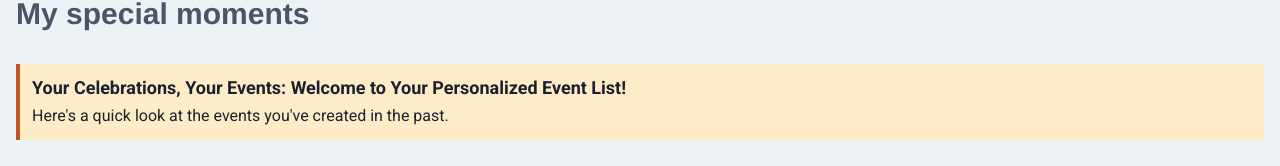
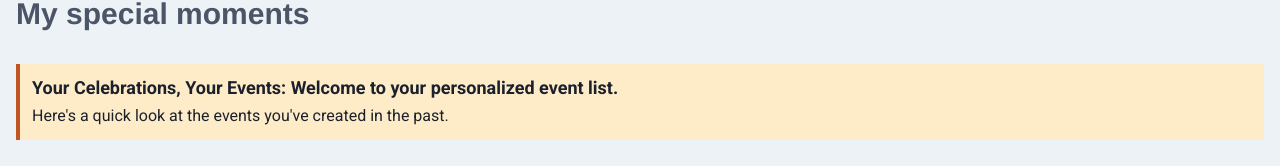
Before and after one commit to benmalcom/giftbay, a Next.js app: page /events in a window 1280 px wide. Shown: the part 202-368 px from the top of the page. Built offline with nearby package versions, Linux system fonts and the light colour scheme; no server answers.

Commit message:
Update services for events

```diff
--- a/src/pages/events.tsx
+++ b/src/pages/events.tsx
@@ -48,8 +48,8 @@ const Events = () => {
           w="full"
         >
           <AlertTitle mb={1} fontSize="lg">
-            Your Celebrations, Your Events: Welcome to Your Personalized Event
-            List!{' '}
+            Your Celebrations, Your Events: Welcome to your personalized event
+            list.
           </AlertTitle>
           <AlertDescription>
             Here's a quick look at the events you've created in the past.
```
